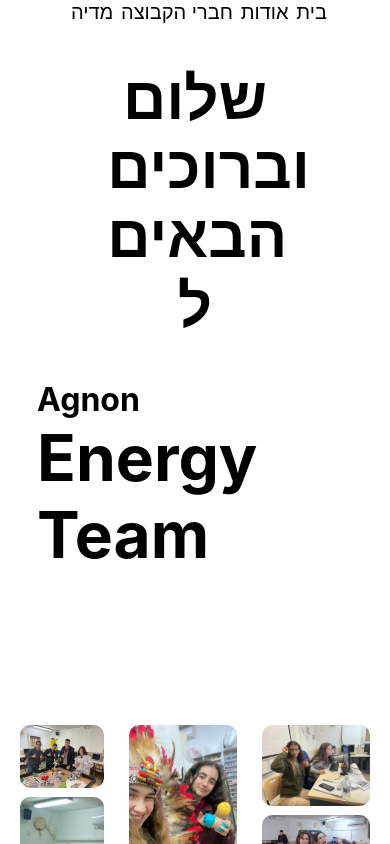
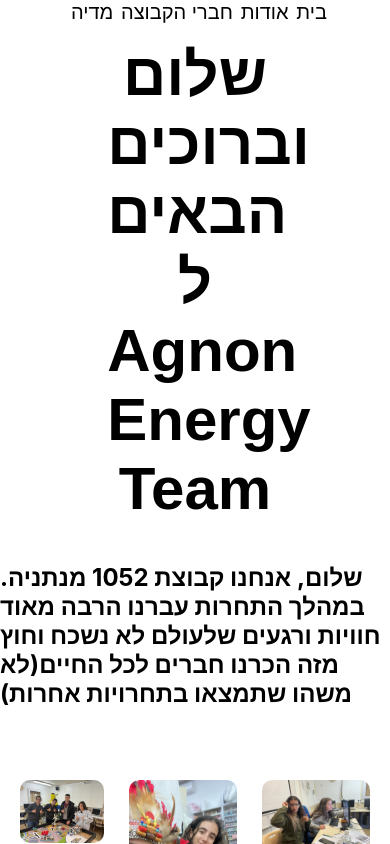
Before and after one commit to Elielv235/fll1025, a React (Create React App) app: page / in a window 390 px wide. Shown: the top 844 px of the page. Built offline with nearby package versions, Linux system fonts and the light colour scheme.

Commit message:
navbar overflaws, addded aboutus page

```diff
--- a/src/App.css
+++ b/src/App.css
@@ -37,13 +37,19 @@
   .image-grid {
       flex-direction: column;
   }
+  .text{
+
+  }
 }
-.width-50{
-  height: 50%;
-}
+
 .NavBar{
   text-align: center;
-
+  position: fixed;
+  top: 0;
+  background-color: white;
+  width: 100%;
+  z-index: 99999999;
+  border-radius: 10px;
 }
 .Nav_items{
   width: 100%;
@@ -60,8 +66,8 @@
 
 
 .text{
-  animation-delay: 3s;
-  font-family:Arial, Helvetica, sans-serif;
+  animation-delay: 1s;
+  font-family:sans-serif;
 	font-size: 60px;
 	text-align: center;
 	padding: 0;
@@ -72,7 +78,7 @@
 	animation: slide-in-anim 1.5s ease-out forwards;
 }
 .text:nth-child(2){
-  font-family:Arial, Helvetica, sans-serif;
+  font-family:sans-serif;
 	text-align: center;
 	padding: 0;
 	margin: 0;
@@ -83,9 +89,7 @@
   animation-delay: 1s;
 }
 .text:nth-child(3){
-  animation-delay: 3s;
-  font-family:Arial, Helvetica, sans-serif;
-	font-size: 60px;
+  font-family:sans-serif;
 	text-align: center;
 	padding: 0;
 	margin: 0;
@@ -93,7 +97,32 @@
 	transform: translateX(200%);
 	opacity: 0;
 	animation: slide-in-anim 1.5s ease-out forwards;
-  animation-delay: 2s;
+  animation-delay: 1.5s;
+}
+.text:nth-child(4){
+  font-family:sans-serif;
+	text-align: center;
+	padding: 0;
+	margin: 0;
+	margin-left: 50%;
+	transform: translateX(-200%);
+	opacity: 0;
+	animation: slide-in-anim 1.5s ease-out forwards;
+  animation-delay:2s;
+}
+.text:nth-child(5){
+  font-family:sans-serif;
+	text-align: center;
+	padding: 0;
+	margin: 0;
+	margin-left: 50%;
+	transform: translateX(200%);
+	opacity: 0;
+	animation: slide-in-anim 1.5s ease-out forwards;
+  animation-delay: 2.5s;
+}
+html{
+  scroll-behavior: smooth;
 }
 
 
--- a/src/App.js
+++ b/src/App.js
@@ -3,25 +3,25 @@ import './App.css';
 import * as Componants from './imports'
 function App() {
   return (
-    <div className="App">
-
+    <div id='home' className="Home">
       <Componants.NavBar/>
       <div className='container'>
-        <h1 className='text'>שלום</h1>
-        <h1 className='text'>וברוכים הבאים ל</h1>
-      <div className='container'>
-      <div className='animation'>
-        <h1 className='first'>Agnon</h1>
-        <h1 className='slide'>
-          <h1 className='secend'>Energy Team</h1>
-        </h1>
+        <h1 className='text reveal'>שלום</h1>
+        <h1 className='text reveal'>וברוכים הבאים ל</h1>
+        <h1 className='text reveal'>Agnon</h1>
+        <h1 className='text reveal'>Energy</h1>
+        <h1 className='text reveal'>Team</h1>
 
-        </div>
+
+
       </div>
-      </div>
+      <Componants.About/>
+
       <Componants.ImageGrid/>
     </div>
   );
 }
 
+
+
 export default App;
--- /dev/null
+++ b/src/Componants/About.js
@@ -0,0 +1,13 @@
+function About() {
+  return (
+    <div id="AboutUs" className="App">
+        <h2>שלום, אנחנו קבוצת 1052 מנתניה. במהלך התחרות עברנו הרבה מאוד חוויות ורגעים שלעולם לא נשכח וחוץ מזה הכרנו חברים לכל החיים(לא משהו שתמצאו בתחרויות אחרות)</h2>
+
+
+    </div>
+  );
+}
+
+
+
+export default About;
--- a/src/Componants/ImageGrid.js
+++ b/src/Componants/ImageGrid.js
@@ -3,6 +3,7 @@ import Grid_Image from './image';
 import React from 'react';
 function NavBar(props) {
   return (
+    <div id='Media'>
     <div class="container">
         <h2 class="title"></h2>
         <div class="photo-gallery">
@@ -24,6 +25,7 @@ function NavBar(props) {
             </div>
         </div>
     </div>
+    </div>
   );
 }
 
--- a/src/Componants/NavBar.js
+++ b/src/Componants/NavBar.js
@@ -3,10 +3,10 @@ function NavBar() {
   return (
     <div className="App">
         <nav className='NavBar'>
-            <a className='Nav_items' href=''>בית</a>
-            <a className='Nav_items' href=''>אודות</a>
-            <a className='Nav_items' href=''>חברי הקבוצה</a>
-            <a className='Nav_items' href=''>מדיה</a>
+            <a className='Nav_items' href='#home'>בית</a>
+            <a className='Nav_items' href='#AboutUs'>אודות</a>
+            <a className='Nav_items' href='#Team'>חברי הקבוצה</a>
+            <a className='Nav_items' href='#Media'>מדיה</a>
         </nav>
     </div>
   );
--- a/src/imports.js
+++ b/src/imports.js
@@ -2,4 +2,5 @@
 import ImageGrid from './Componants/ImageGrid';
 import Image from './Componants/image';
 import NavBar from './Componants/NavBar';
-export {Image, ImageGrid, NavBar};
+import About from './Componants/About';
+export {Image, ImageGrid, NavBar, About};
```
